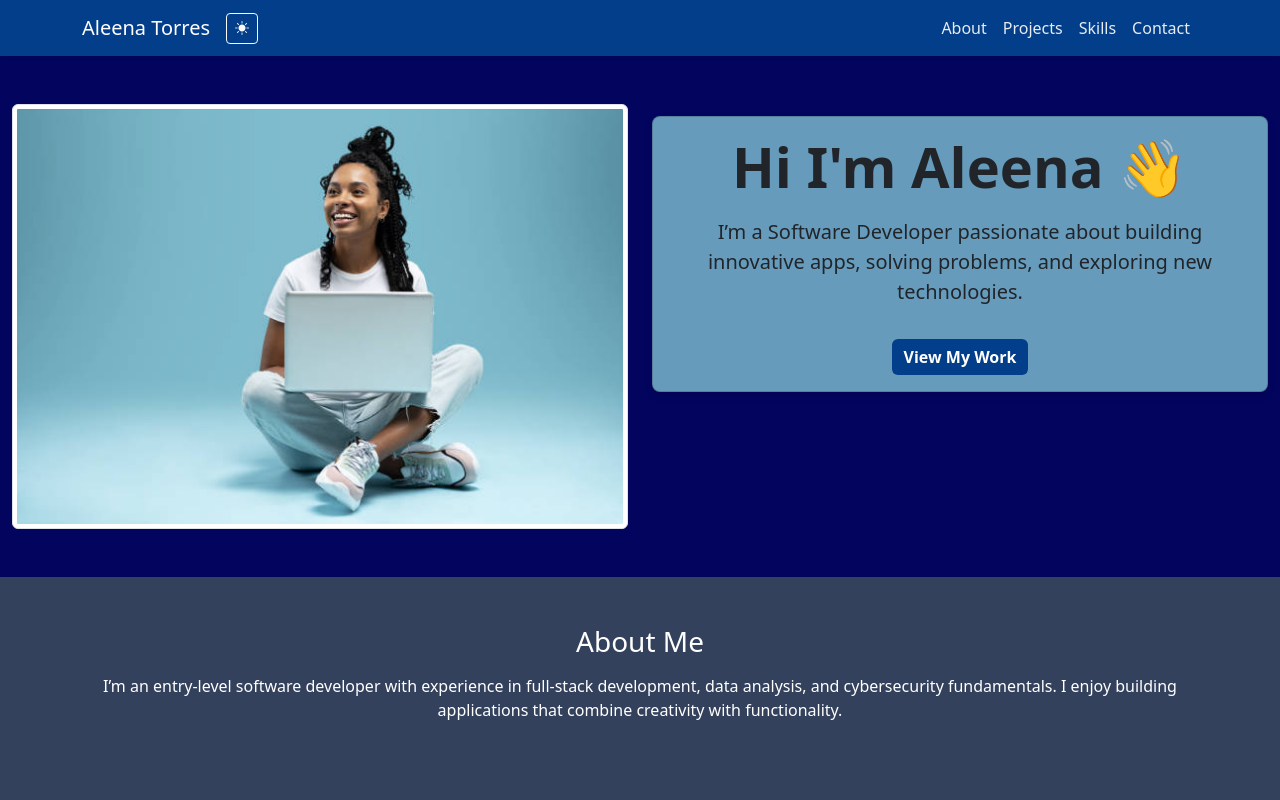
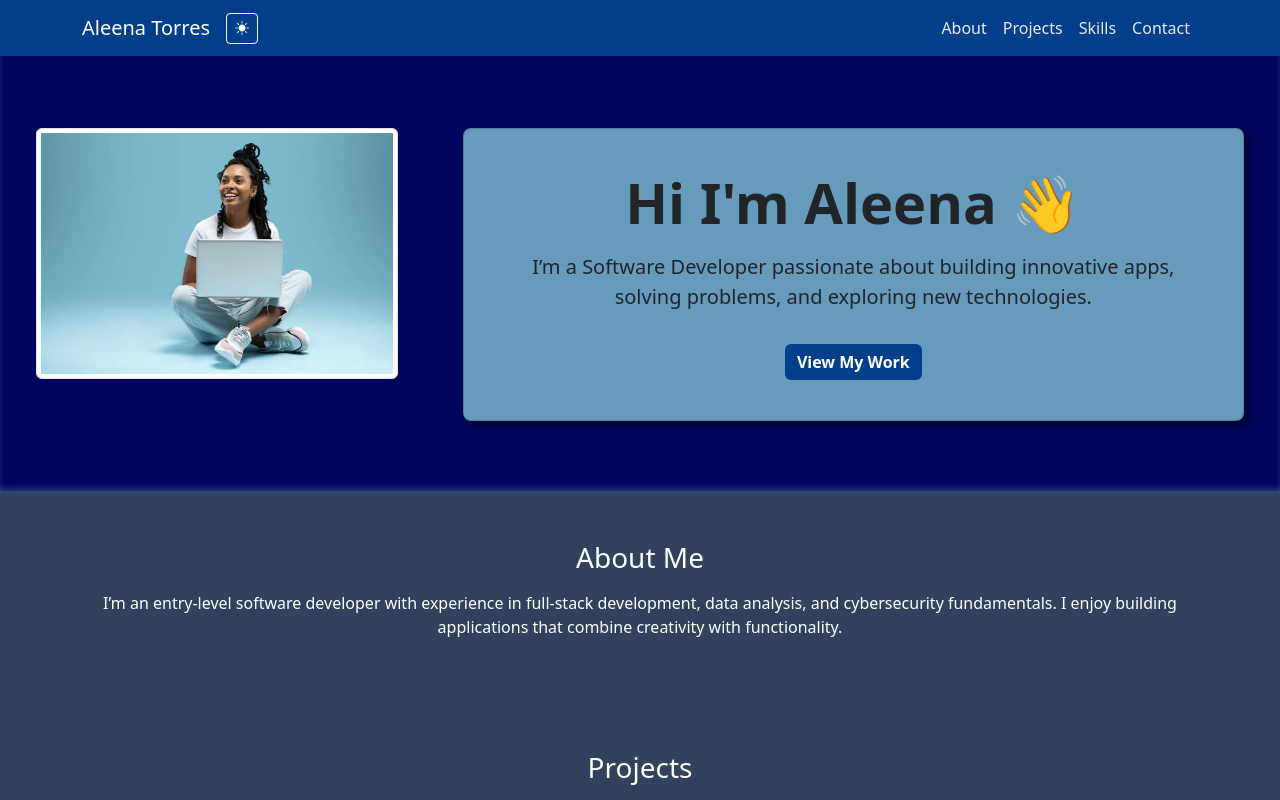
Before and after one commit to aroset919/Personal_Website, a React (Vite) app: page / in a window 1280 px wide. Shown: the top 800 px of the page. Built offline with nearby package versions, Linux system fonts and the light colour scheme.

Commit message:
Stylized Hero Section

```diff
--- a/public/styles/index.css
+++ b/public/styles/index.css
@@ -9,7 +9,7 @@ body {
 }
 
 .theme-light {
-  background-color: #E7ECEF;
+  background-color: #e6eef3;
   color: #000;
 }
 
@@ -17,6 +17,7 @@ body {
   background-color: #03045E !important;
   color: #fff;
   transition: background-color 0.5s ease;
+  box-shadow: inset 0px -5px 10px -5px #7393B3;
 }
 
 .projects-section {
@@ -106,28 +107,36 @@ body {
   color: #fff;
 }
 
+.heroImg {
+  max-width: 90%;
+  margin: 1.5rem;
+  margin-bottom: 0;
+}
+
 .hero-box-container {
   perspective: 1000px; /* Essential for 3D effect */
   display: flex;
   justify-content: center;
   align-items: center;
   min-height: 300px; /* Adjust as needed */
+  padding: 1.5rem;
 }
 
 .hero-box {
   width: 100%;
   transition: transform 0.3s ease-in-out, box-shadow 0.3s ease-in-out;
   transform-style: preserve-3d; /* Ensures child elements are rendered in 3D */
-  box-shadow: 0 4px 8px rgba(0, 0, 0, 0.1);
+  box-shadow: 5px 5px 10px rgba(0, 0, 0, 0.5);
   border-radius: 8px;
   background-color: #669BBC;
   display: flex;
   justify-content: center;
   align-items: center;
   text-align: center;
+  padding: 1.5rem;
 }
 
 .hero-box:hover {
   transform: rotateY(15deg) rotateX(10deg) translateZ(20px); /* 3D rotation and translation on hover */
-  box-shadow: 0 10px 20px rgba(0, 0, 0, 0.2); /* Enhanced shadow on hover */
+  box-shadow: 10px 10px 20px rgba(0, 0, 0, 0.5); /* Enhanced shadow on hover */
 }
--- a/src/components/Header/Hero/Hero.jsx
+++ b/src/components/Header/Hero/Hero.jsx
@@ -8,10 +8,10 @@ function Hero (props){
         <section className="text-center py-5 hero-section">
             <Container fluid>
                 <Row>
-                <Col  xs={12} sm={12} md={6}>
+                <Col  xs={12} sm={12} md={4}>
                     <HeroImg />
                 </Col>
-                <Col  xs={12} sm={12} md={6}>
+                <Col  xs={12} sm={12} md={8}>
                     <HeroBox info={props.info}/>
                 </Col>
                 </Row>
--- a/src/components/Header/Hero/HeroBox.jsx
+++ b/src/components/Header/Hero/HeroBox.jsx
@@ -4,7 +4,7 @@ import Intro from "./Intro";
 
 function HeroBox (props) {
   return (
-    <div className="hero-box-container float-right">
+    <div className="hero-box-container">
       <Card className="hero-box">
         <Card.Body>
             <Intro
```
